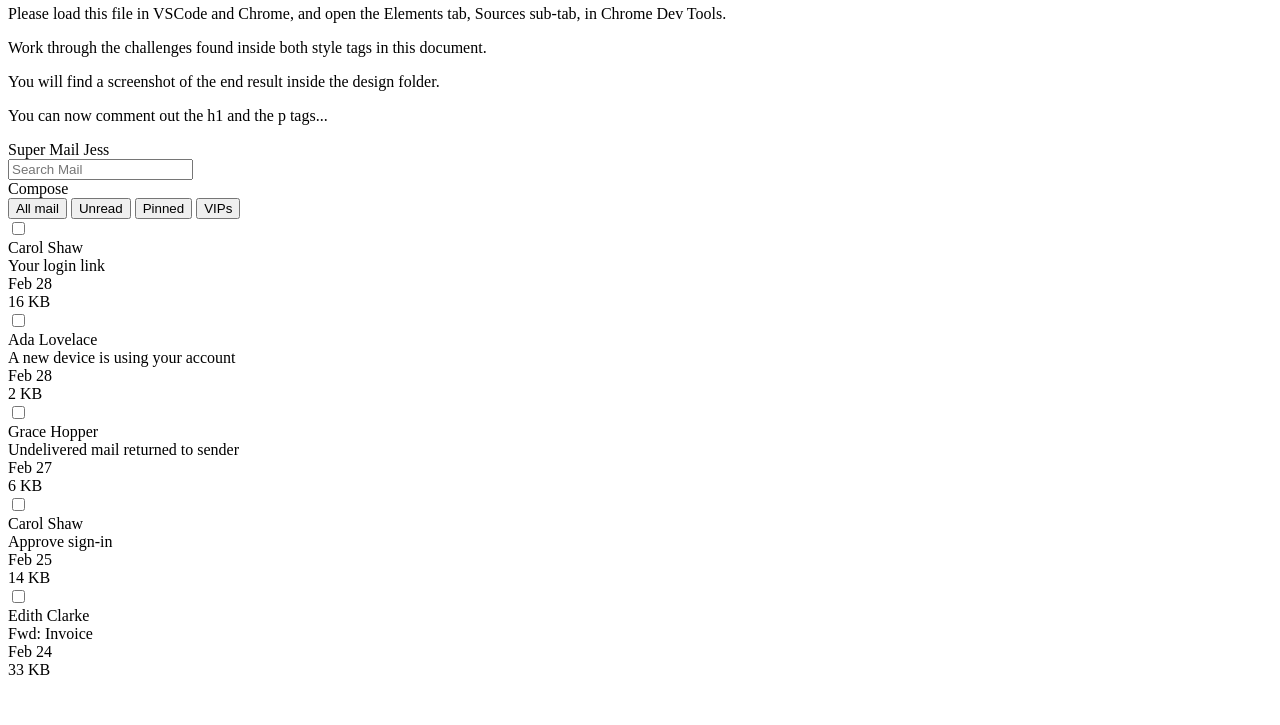
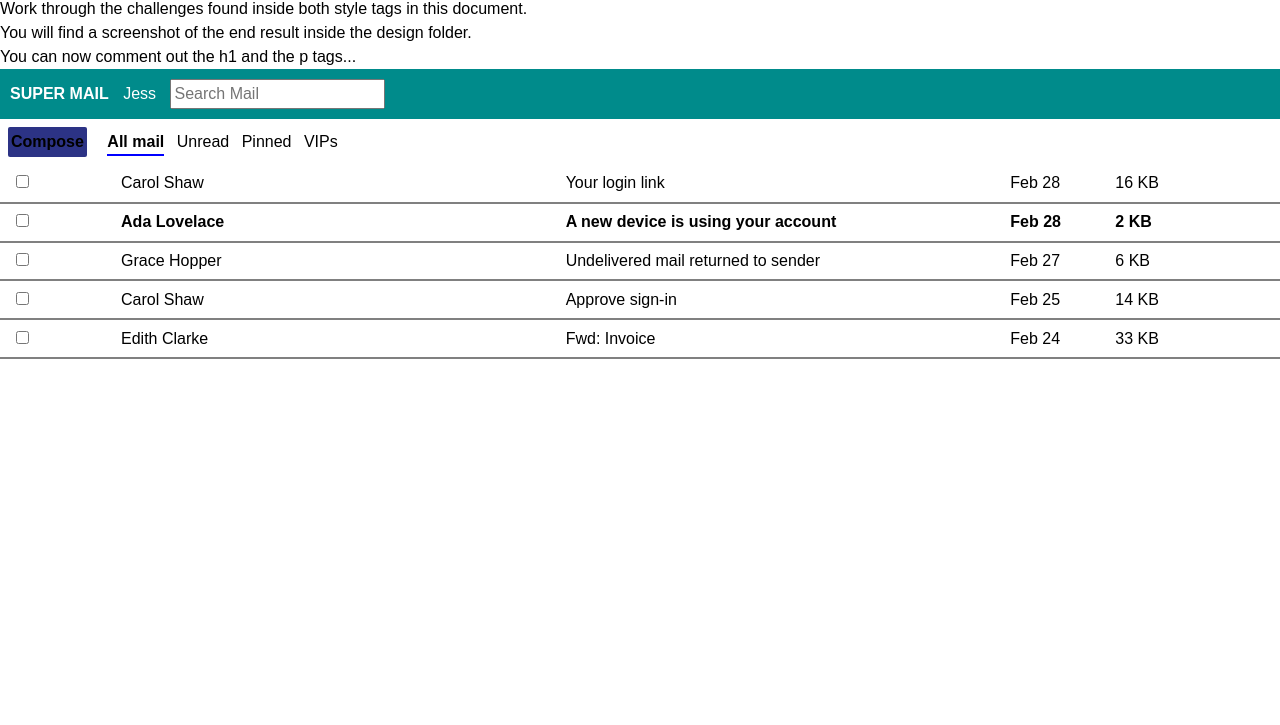
Before and after one commit to bloominstituteoftechnology/module-project-html-and-css-ii-chrisSayage, a plain HTML site: page index.html in a window 1280 px wide. Shown: the part 75-800 px from the top of the page. Drawn offline with Linux system fonts and the light colour scheme.

Commit message:
completed module 4 project

```diff
--- a/index.html
+++ b/index.html
@@ -5,61 +5,153 @@
   <meta charset="UTF-8">
   <style>
     /* 👉 Task 1- Apply the reset found on this page: https://www.joshwcomeau.com/css/custom-css-reset/ */
-
+    *, *::before, *::after {
+  box-sizing: border-box;
+}
+/*
+  2. Remove default margin
+*/
+* {
+  margin: 0;
+}
+/*
+  Typographic tweaks!
+  3. Add accessible line-height
+  4. Improve text rendering
+*/
+body {
+  line-height: 1.5;
+  -webkit-font-smoothing: antialiased;
+}
+/*
+  5. Improve media defaults
+*/
+img, picture, video, canvas, svg {
+  display: block;
+  max-width: 100%;
+}
+/*
+  6. Remove built-in form typography styles
+*/
+input, button, textarea, select {
+  font: inherit;
+}
+/*
+  7. Avoid text overflows
+*/
+p, h1, h2, h3, h4, h5, h6 {
+  overflow-wrap: break-word;
+}
+/*
+  8. Create a root stacking context
+*/
+#root, #__next {
+  isolation: isolate;
+}
   </style>
   <style>
     /* 👉 Task 2- Target the body element.
     Apply a font family of Arial to the body element.
     The font property is inherited by descendant (nested) elements. */
-
+    body {
+      font-family: Arial;
+    }
     /* 👉 Task 3- Target the element with id headerTop.
     Apply white color to the text, some padding using px or rem units, and a dark background color. */
-
+    #headerTop {
+      color: white;
+      padding: 10px;
+      background-color: darkcyan;
+    }
     /* 👉 Task 4- Target the divs that are directly nested underneath the id headerTop.
     Make them display as inline block, instead of block.
     This will make them render on the same line. */
-
+    .inline-container {
+      display: inline-block;
+    }
     /* 👉 Task 5- Target the spans that are nested inside the id headerTop.
     Make them have some margin on the right.
     This will prevent the spans from crashing against one another. */
-
+      #headerTop span {
+        margin-right: 10px;
+      }
     /* 👉 Task 6- Target the first span nested inside the element with id headerTop.
     Make it have a font weight of bold, and transform the text to uppercase. */
-
+      #headerTop span:nth-last-of-type(2) {
+        font-weight: bold;
+        text-transform: Uppercase;
+      }
     /* 👉 Task 7- Target the id headerBottom.
     Give it a bottom border of 1 pixel, solid gray, and a little bit of padding using px or rem units. */
-
+      #headerBottom {
+        border-bottom: 1 px;
+        color: solid gray;
+        padding: .5rem
+      }
     /* 👉 Task 8- Target the divs that are nested directly inside the element with id headerBottom.
     Make them display as inline block, instead of block.
     This will cause them to render on the same line.
     You can consolidate this rule with the one on step. 4 */
+    #headerBottom > div {
+        display: inline-block;
+      }
 
     /* 👉 Task 9- Target the "Compose" button, although note it's a div instead an actual button.
     Give it color, bold text, background, padding, border radius, margin right, and a cursor of pointer. */
-
+      .blue-btn {
+        color: black;
+        font-weight: bold;
+        background-color: rgb(44, 51, 133);
+        padding: 3px;
+        border-radius: 2px;
+        margin-right: 1rem;
+        cursor: pointer;
+      }
     /* 👉 Task 10- Research how to remove all the default styling of button elements.
     Target the button elements inside the element with id headerBottom.
     Remove all their styling, give them a bit of margin to the right, and a cursor of pointer. */
-
+      #headerBottom button, input[type="submit"], input[type="reset"] {
+        background: none;
+        border: none;
+        padding: 0;
+        cursor: pointer;
+        margin-right: .5rem;
+}
     /* 👉 Task 11- Target the button element inside the id headerBottom that has a class of active
     Make the font weight be bolder, and add a bottom border of 2 pixels solid color (you choose the color).
     Add the class name to the "All mail" button. */
-
+      #headerBottom button.active {
+        border-bottom: 2px solid blue;
+        font-weight: bold;
+      }
     /* 👉 Task 12- Target all divs directly nested inside elements with a class of email,
     and make them display as inline-block elements.
     This will make each email render all its details in the same line*/
-
+        .email div {
+        display: inline-block;
+      }
     /* 👉 Task 13- Target the elements with a class of email.
     Give them some padding, bigger padding to the left, and a bottom border of very light grey. */
-
+      .email {
+        padding: .4rem;
+        padding-left: 1rem;
+        border-bottom: 2px solid gray;
+      }
     /* 👉 Task 14- Target each div inside the element with a class of email.
     Make the email author and the email subject take 35% of the width of the parent element.
     Make the check, the date and the size take up 8% of the width of the parent element.
     This will arrange the details in visible columns. */
-
+      .email-name, .email-subject {
+        width: 35%;
+      }
+      .email-check, .email-date, .email.size {
+        width: 8%;
+      }
     /* 👉 Task 15- Target the second email and have its font weight be bold.
     This will make it look "unread". */
-
+      .email:nth-of-type(2) {
+        font-weight: bold;
+      }
     /* Well done! Check the design file to make sure you are close enough. */
 
   </style>
@@ -77,18 +169,18 @@
   <div>
     <header>
       <div id="headerTop">
-        <div>
+        <div class="inline-container">
           <span>Super Mail</span>
           <span>Jess</span>
         </div>
-        <div>
+        <div class="inline-container">
           <input type="text" placeholder="Search Mail" />
         </div>
       </div>
       <div id="headerBottom">
-        <div>Compose</div>
-        <div>
-          <button>All mail</button>
+        <div class="blue-btn">Compose</div>
+        <div class="inline-container2">
+          <button class="active">All mail</button>
           <button>Unread</button>
           <button>Pinned</button>
           <button>VIPs</button>
```
